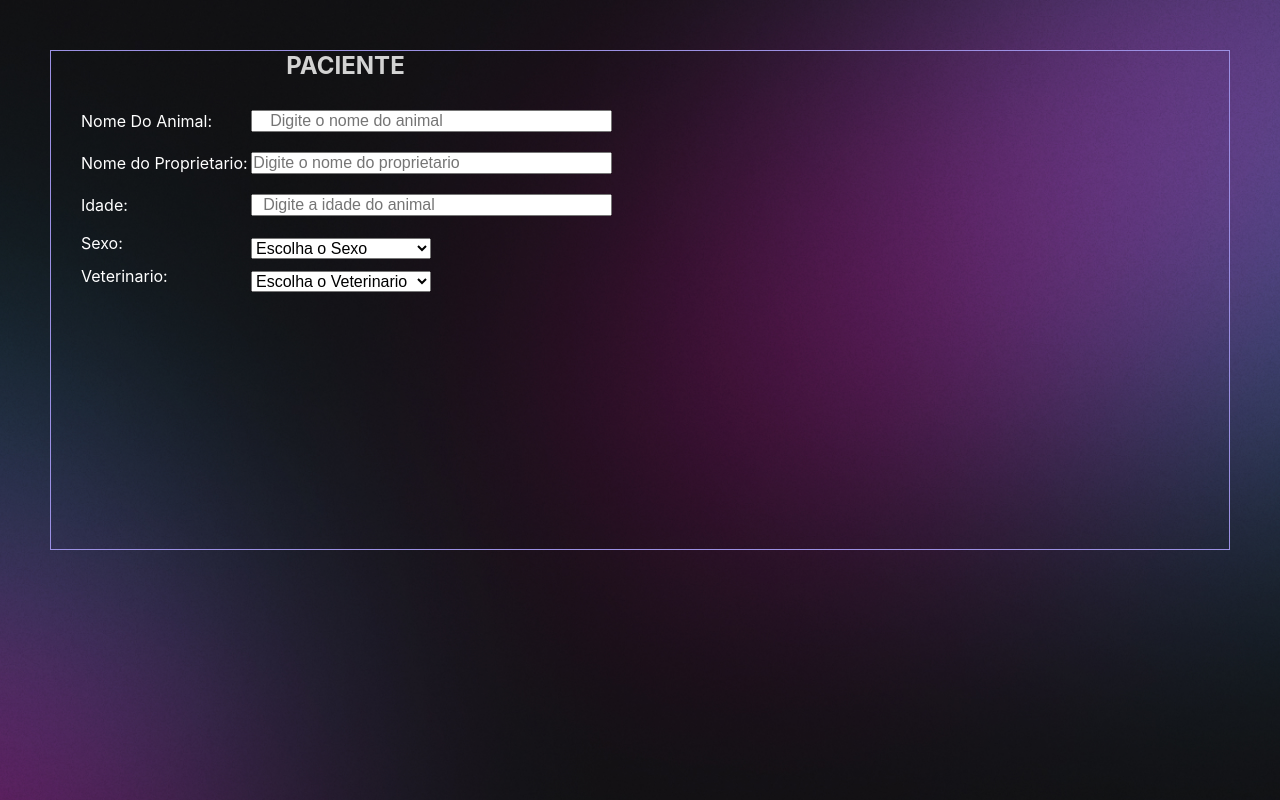
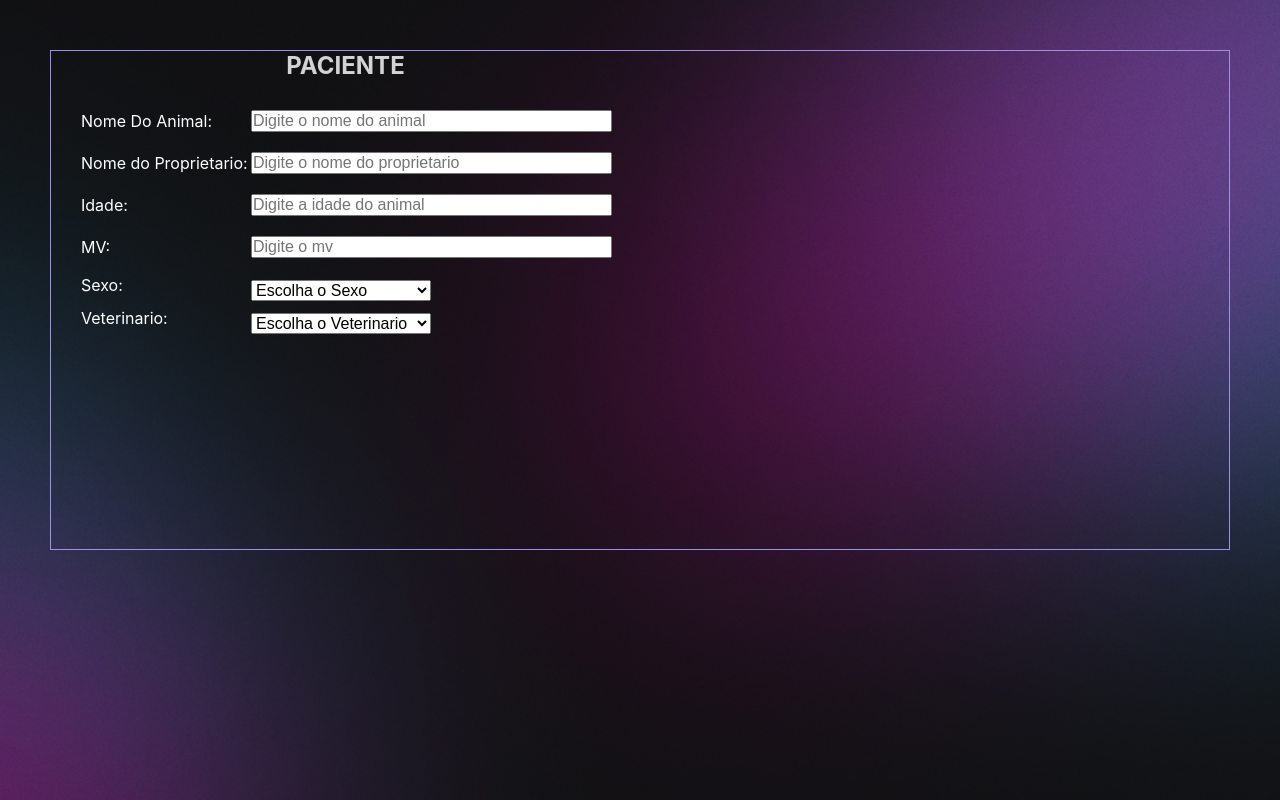
Before and after one commit to thiagooterolima/Vet_Clone, a React (Create React App) app: page / in a window 1280 px wide. Built offline with nearby package versions, Linux system fonts and the light colour scheme.

Commit message:
adicionado o campo MV

```diff
--- a/src/componentes/style.css
+++ b/src/componentes/style.css
@@ -49,7 +49,6 @@ header {
 }
 
 .letra {
-    text-align: center;
     padding-right: 150px;
     font-size: 16px;
 
--- a/src/componentes/tela.js
+++ b/src/componentes/tela.js
@@ -19,6 +19,7 @@ function Tela() {
     { value: 'V4', text: 'Giovana Peregine'},
     { value: 'V5', text: 'Outro'},
   ];
+
 
 
 
@@ -65,7 +66,7 @@ function Tela() {
         <div><h2 className="paciente">PACIENTE</h2></div>
         <section>
         <div className="DadosDoAnimal">
-          <label className="fonte"> Nome Do Animal:</label>
+          <label className="fonte">Nome Do Animal:</label>
           <input className="letra" type="text" placeholder="Digite o nome do animal" />
         </div>
 
@@ -77,6 +78,11 @@ function Tela() {
         <div className="DadosDoAnimal">
           <label className="fonte">Idade:</label>
         <input className="letra" type="number" min="0" placeholder="Digite a idade do animal" />
+        </div>
+
+        <div className="DadosDoAnimal">
+          <label className="fonte">MV:</label>
+          <input className="letra" type="text" placeholder="Digite o mv" />
         </div>
 
         <div className="dropbox">
```
